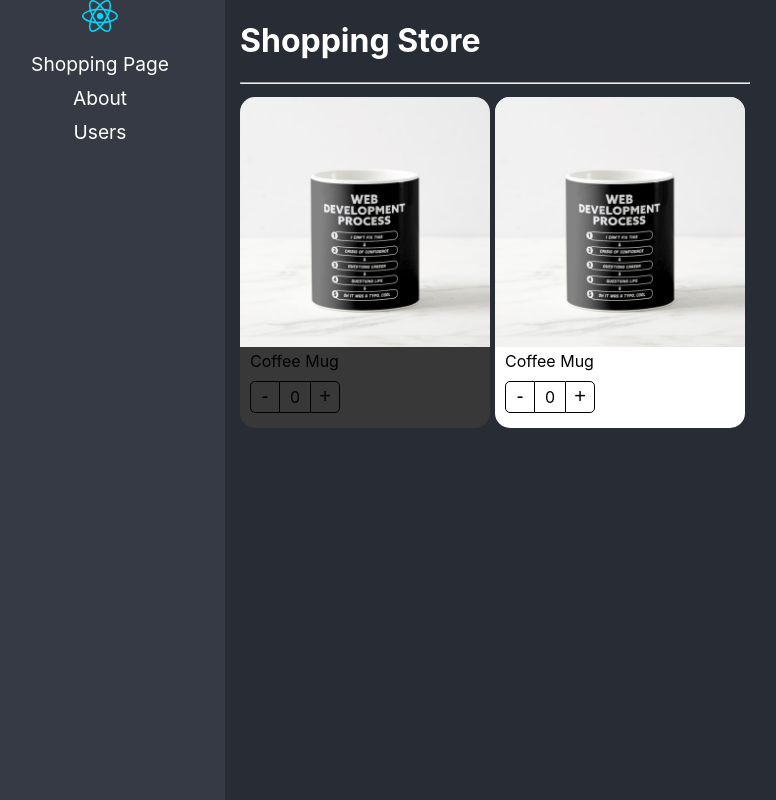
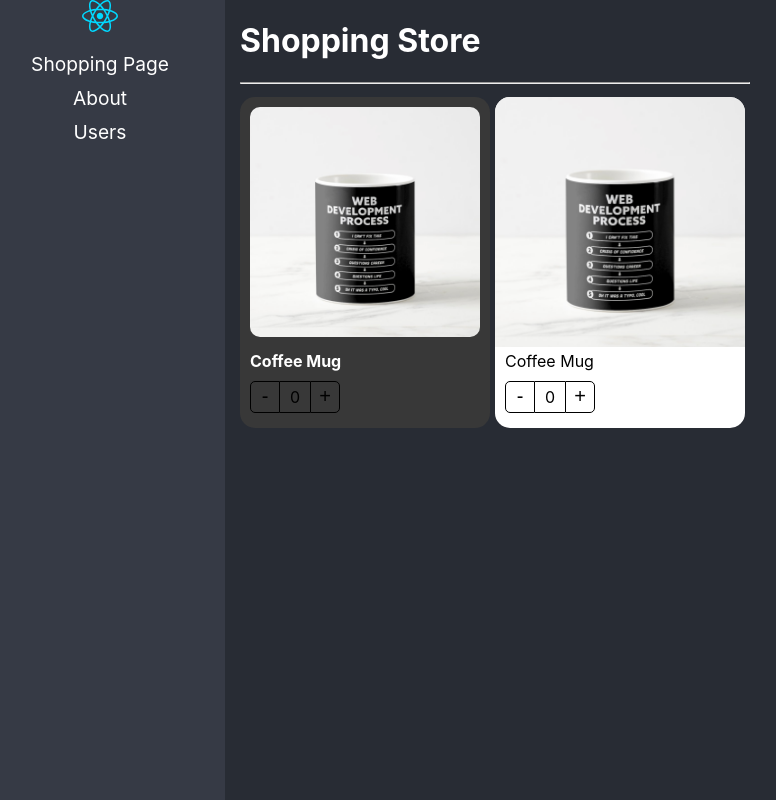
Before and after one commit to ruprosperi2/react-lazyload, a React (Vite) app: page / in a window 1280 px wide. Shown: the whole page, without its empty margins (25-801 px from the left). Built offline with nearby package versions, Linux system fonts and the light colour scheme.

Commit message:
implementando clases en el titulo y la img

```diff
--- a/src/02-component-patterns/components/ProductCard.tsx
+++ b/src/02-component-patterns/components/ProductCard.tsx
@@ -19,8 +19,6 @@ export interface Props {
 
 export const ProductCard = ({children, product, className}: Props) => {
 
-    console.log(className)
-
     const {counter, increaseBy} = useProduct()
 
     return (
--- a/src/02-component-patterns/components/ProductImage.tsx
+++ b/src/02-component-patterns/components/ProductImage.tsx
@@ -3,7 +3,13 @@ import noImage from "../assets/no-image.jpg";
 import styles from "../styles/styles.module.css";
 import {ProductContext} from "./ProductCard";
 
-export const ProductImage = ({img = ''}) => {
+
+interface Proops{
+    img?: string,
+    className?: string
+}
+
+export const ProductImage = ({img, className}: Proops) => {
 
     const {product} = useContext(ProductContext)
 
@@ -18,6 +24,6 @@ export const ProductImage = ({img = ''}) => {
     }
 
     return (
-        <img className={styles.productImg} src={imgToShow} alt="Product images"/>
+        <img className={`${styles.productImg} ${className}`} src={imgToShow} alt="Product images"/>
     )
 }
--- a/src/02-component-patterns/components/ProductTitle.tsx
+++ b/src/02-component-patterns/components/ProductTitle.tsx
@@ -2,12 +2,18 @@ import React, {useContext} from "react";
 import styles from "../styles/styles.module.css";
 import {ProductContext} from "./ProductCard";
 
-export const ProductTitle = ({title}: { title: string }) => {
+
+interface Props {
+    title?: string
+    className?: string
+}
+
+export const ProductTitle = ({title, className}: Props) => {
 
     const {product} = useContext(ProductContext)
 
     return (
-        <span className={styles.productDescription}>
+        <span className={`${styles.productDescription} ${className}`}>
                 {(title) ? title : product.title}
             </span>
     )
--- a/src/02-component-patterns/pages/ShoppingPage.tsx
+++ b/src/02-component-patterns/pages/ShoppingPage.tsx
@@ -22,8 +22,8 @@ export const ShoppingPage = () => {
                 flexWrap: 'wrap'
             }}>
                 <ProductCard product={product} className="bg-dark">
-                    <ProductImage/>
-                    <ProductTitle title={''}/>
+                    <ProductImage className="custom-image"/>
+                    <ProductTitle title={''} className="text-white text-bold"/>
                     <ProductButtons />
                 </ProductCard>
 
--- a/src/02-component-patterns/styles/custom-style.css
+++ b/src/02-component-patterns/styles/custom-style.css
@@ -1,3 +1,17 @@
-.bg-dark{
-    background-color: rgb(56,56,56);
+.bg-dark {
+    background-color: rgb(56, 56, 56);
 }
+
+.text-white {
+    color: white;
+}
+
+.text-bold{
+    font-weight: bold;
+}
+
+.custom-image {
+    padding: 10px;
+    width: calc(100% - 20px);
+    border-radius: 20px;
+}
```
